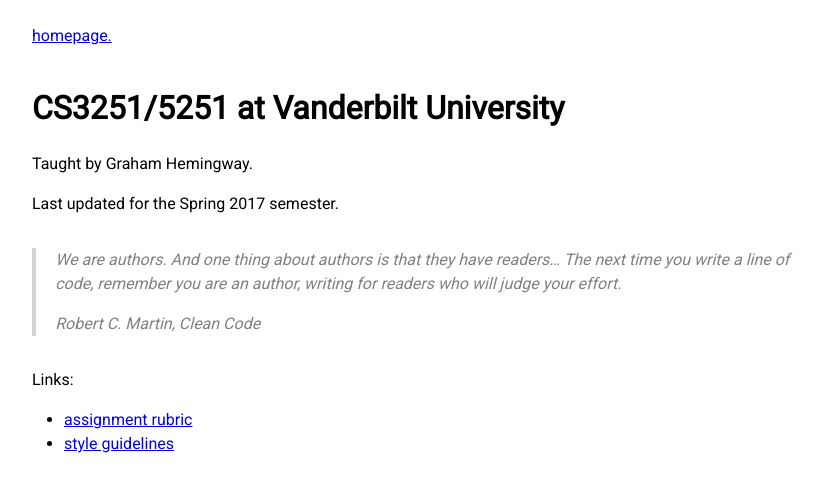
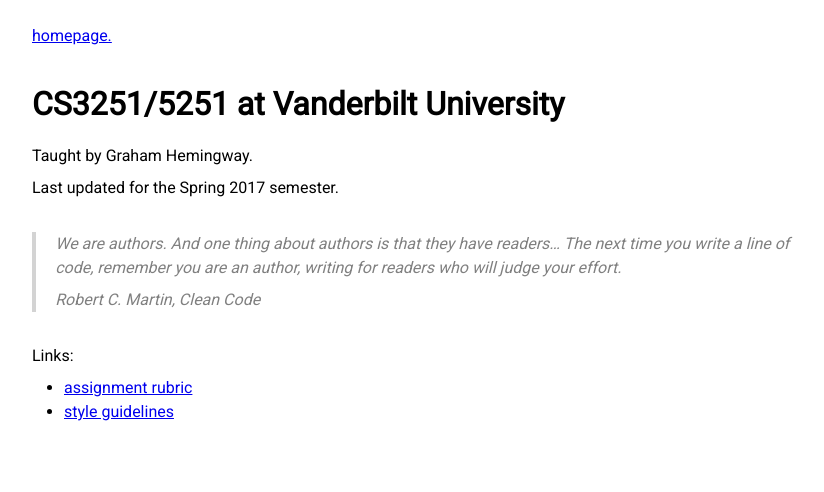
Before and after one commit to gbvandy/vuse-cs3251.github.io, a Jekyll site: the page built from index.md, in a window 1280 px wide. Shown: the top 492 px of the page, without its empty margins (224-1048 px from the left). Built offline with Jekyll 4.4.1, drawn with Linux system fonts in a browser that asks for light colours.

Commit message:
improve look and feel of the page

```diff
--- a/css/main.scss
+++ b/css/main.scss
@@ -7,13 +7,13 @@
 body, h1, h2, h3, h4, h5, h6,
 p, blockquote, pre, hr,
 dl, dd, ol, ul, figure {
+  line-height: 1.5em;
   margin: 0;
   padding: 0;
 }
 
 html {
   font-family: 'Roboto', sans-serif;
-  line-height: 1.5em;
 }
 
 header {
@@ -36,12 +36,12 @@ ul, ol, dl {
 }
 
 h1, h2, h3, h4, h5, h6 {
-  margin-top: 1.5em;
+  margin-top: 1em;
 }
 
 h1, h2, h3, h4, h5, h6,
 ul, ol, dl, p, blockquote, pre, figure {
-  margin-bottom: 1em;
+  margin-bottom: 0.5em;
 }
 
 blockquote {
```
